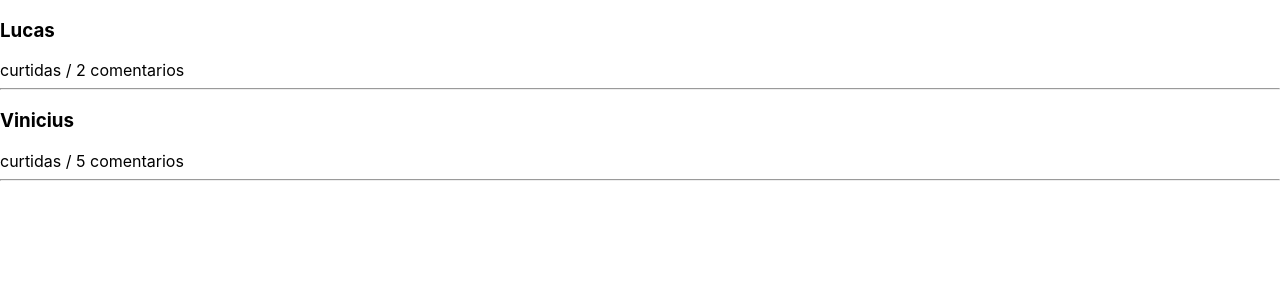
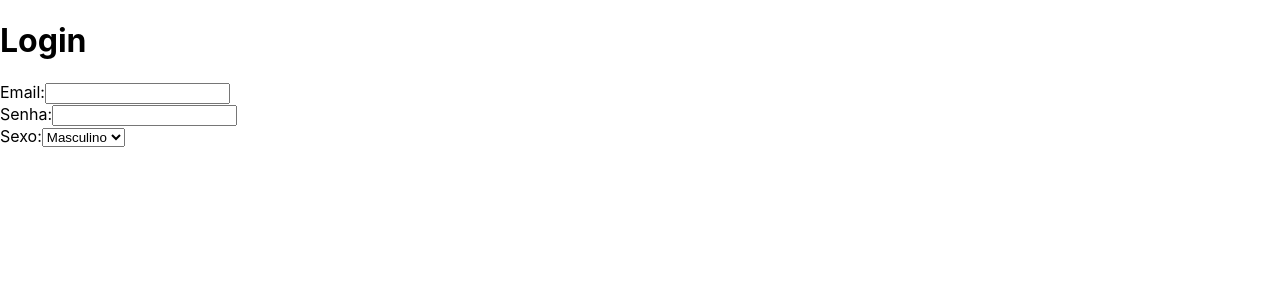
Before and after one commit to lucasFilppe/react-JS, a React (Create React App) app in the folder primeirosite/: page / in a window 1280 px wide. Shown: the top 300 px of the page. Built offline with nearby package versions, Linux system fonts and the light colour scheme.

Commit message:
manipulando formularios

```diff
--- a/primeirosite/src/App.js
+++ b/primeirosite/src/App.js
@@ -1,47 +1,58 @@
 import React, { Component } from 'react';
-import Feed from './Feed';
 
-class App extends Component{
-
-  constructor(props){
+class App extends Component {
+  constructor(props) {
     super(props);
     this.state = {
-      feed:[
-        {id: 1, username:"Lucas", curtidads:10, comentarios:2},
-        {id: 2, username:"Vinicius", curtidas: 23, comentarios:5}
-      ]
+      email: '',
+      senha: '',
+      sexo: 'masculino'
     };
+
+    this.trocaEmail = this.trocaEmail.bind(this);
+    this.trocaSexo = this.trocaSexo.bind(this);
   }
 
-  sair(){
-    this.setState({status: false});
+  trocaEmail(event) {
+    let valorDigitado = event.target.value;
+    this.setState({email: valorDigitado});
   }
 
-  entrar(){
-      this.setState({status: true});
-    }
 
-    render(){
-    return(
-
-        <div>
-          {this.state.feed.map((item) => {
-          return(
-            <div>
-              <Feed
-                kry={item.id}
-                username={item.username}
-                curtidads={item.curtidads}
-                comentarios={item.comentarios}
-              />
-            </div>
-          );
-        })}
-        </div>
+  trocaSexo(event) {
+    let valorDigitado = event.target.value;
+    this.setState({sexo: valorDigitado});
+  }
 
 
+  render() {
+
+    return (
+      <div>
+        <h1>Login</h1>
+        Email:
+          <input
+          type="email"
+          name="email"
+          value={this.state.email}
+          onChange={this.trocaEmail}
+        />
+        <br></br>
+
+        Senha:
+        <input type="password" name="senaha" value={this.state.senha}
+            onChange={(event) => this.setState({senha: event.target.value})} />
+         <br></br>
+
+        Sexo:
+        <select name="sexo" value={this.state.sexo} onChange={this.trocaSexo}>
+          <option value="masculino">Masculino</option>
+          <option value="feminino">feminino</option>
+        </select>
+      </div>
     );
   }
+
 }
 
-export default App;
+  export default App;
--- a/primeirosite/src/Feed.js
+++ /dev/null
@@ -1,16 +0,0 @@
-
-import React, {Component}from 'react';
-
-class Feed extends Component{
-    render(){
-        return(
-            <div key={this.props.id}>
-                <h3>{this.props.username}</h3>
-                <a>{this.props.curtidas} curtidas / {this.props.comentarios} comentarios</a>
-                <hr></hr>
-            </div>
-        );
-    }
-}
-
-export default Feed;
```
